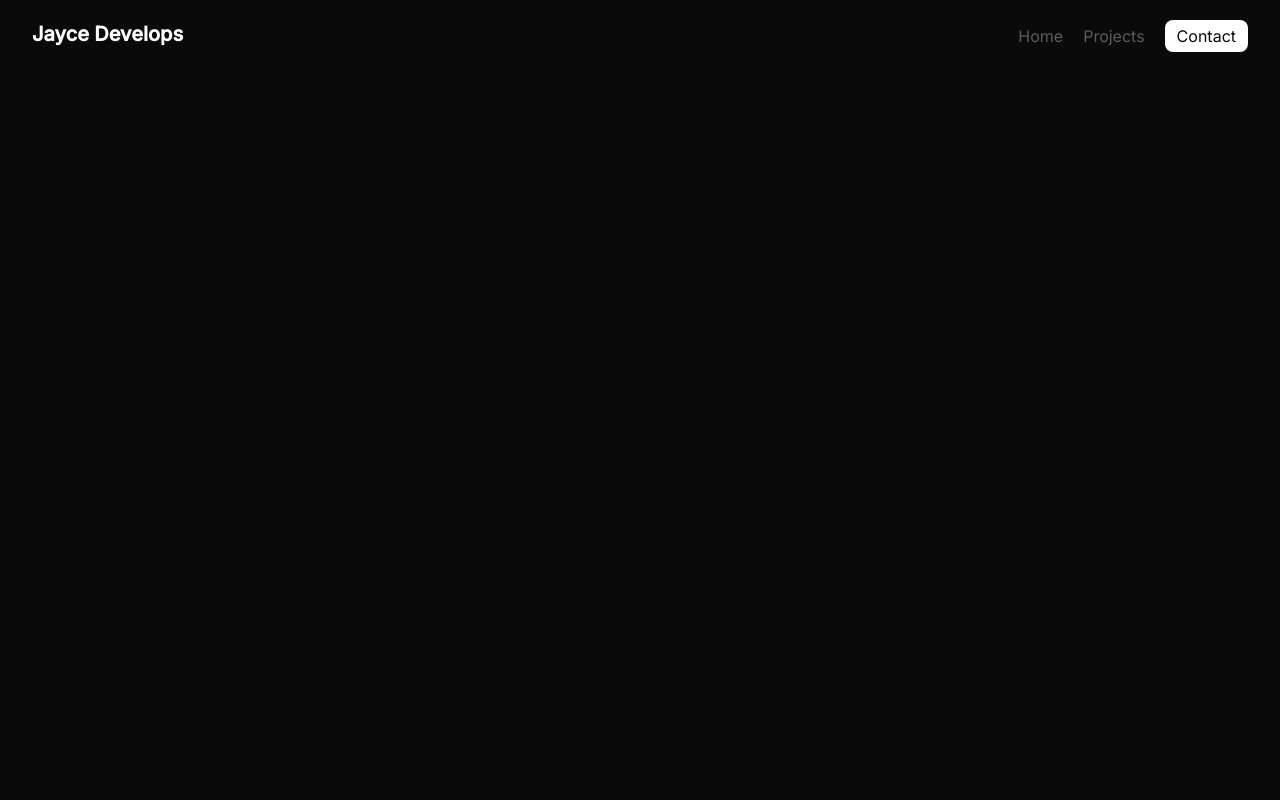
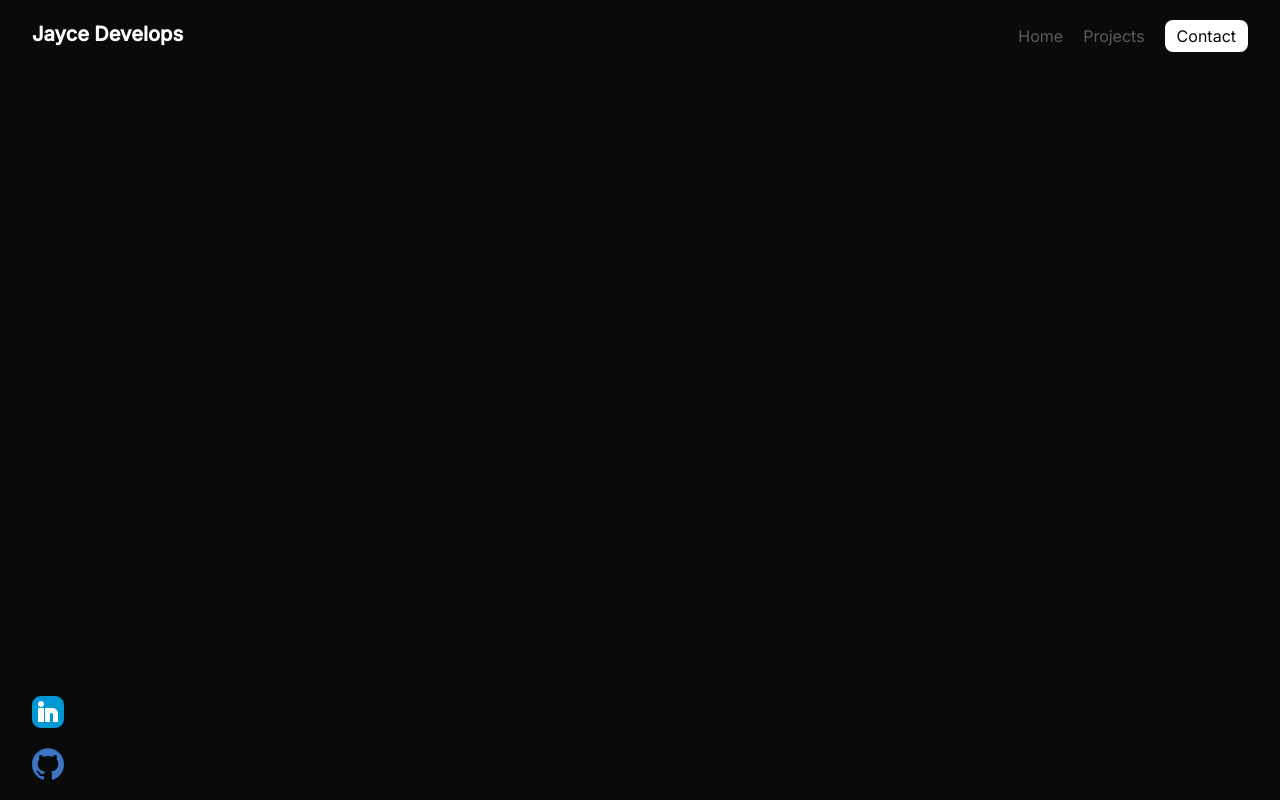
Before and after one commit to JayceDevelops/personal-portfolio-react, a React (Vite) app: page /Contact in a window 1280 px wide. Built offline with nearby package versions, Linux system fonts and the light colour scheme.

Commit message:
Finished adding socials

```diff
--- a/src/pages/Contact.jsx
+++ b/src/pages/Contact.jsx
@@ -1,9 +1,11 @@
 import Nav from "../components/Nav"
+import Socials from "../components/Socials"
 
 export default function Contact() {
     return (
         <div className="flex flex-col bg-background min-h-dvh">
             <Nav/>
+            <Socials/>
         </div>
     );
 }
--- a/src/pages/Projects.jsx
+++ b/src/pages/Projects.jsx
@@ -1,9 +1,11 @@
 import Nav from "../components/Nav"
+import Socials from "../components/Socials"
 
 export default function Projects() {
     return (
         <div className="flex flex-col bg-background min-h-dvh">
             <Nav/>
+            <Socials/>
         </div>
     );
 }
```
